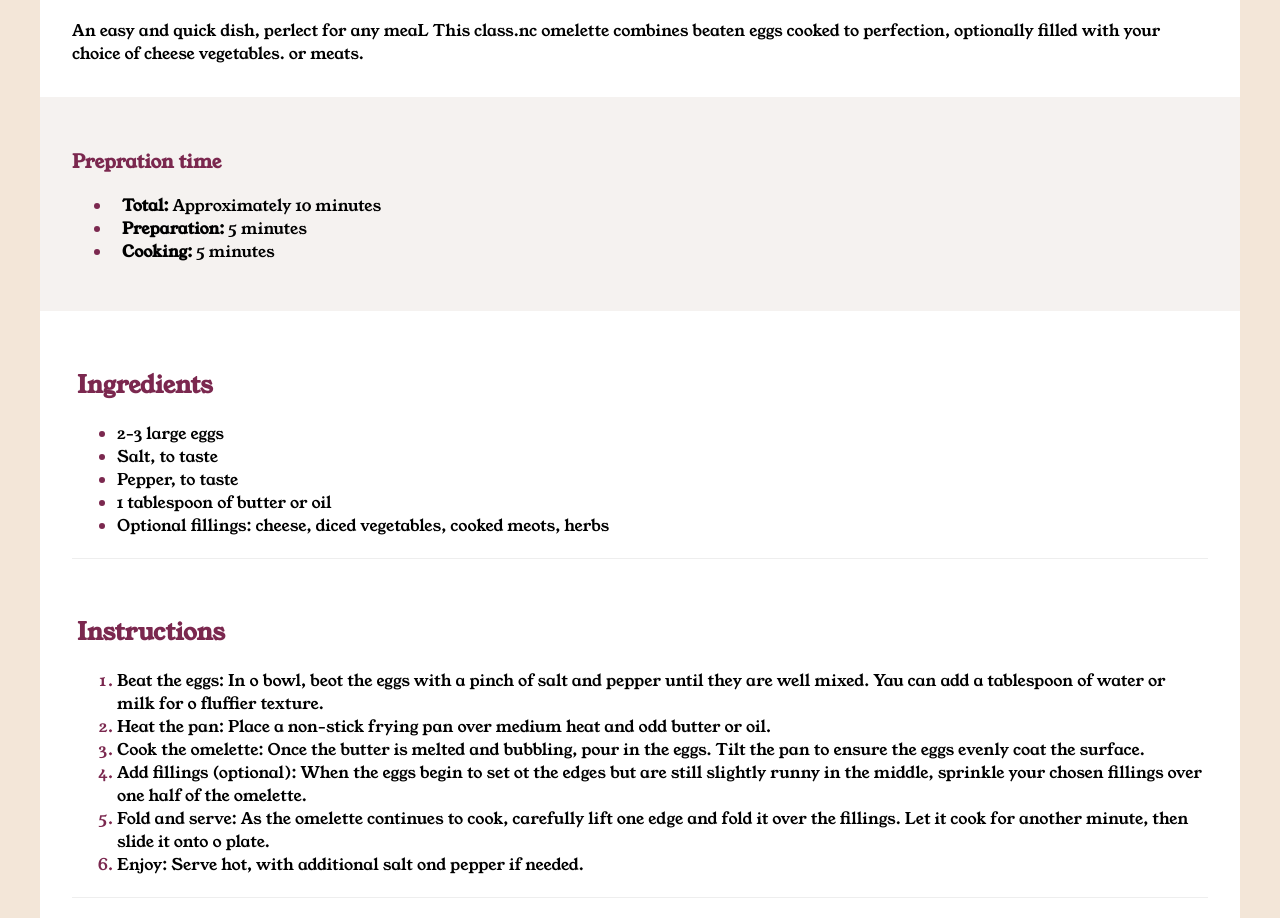
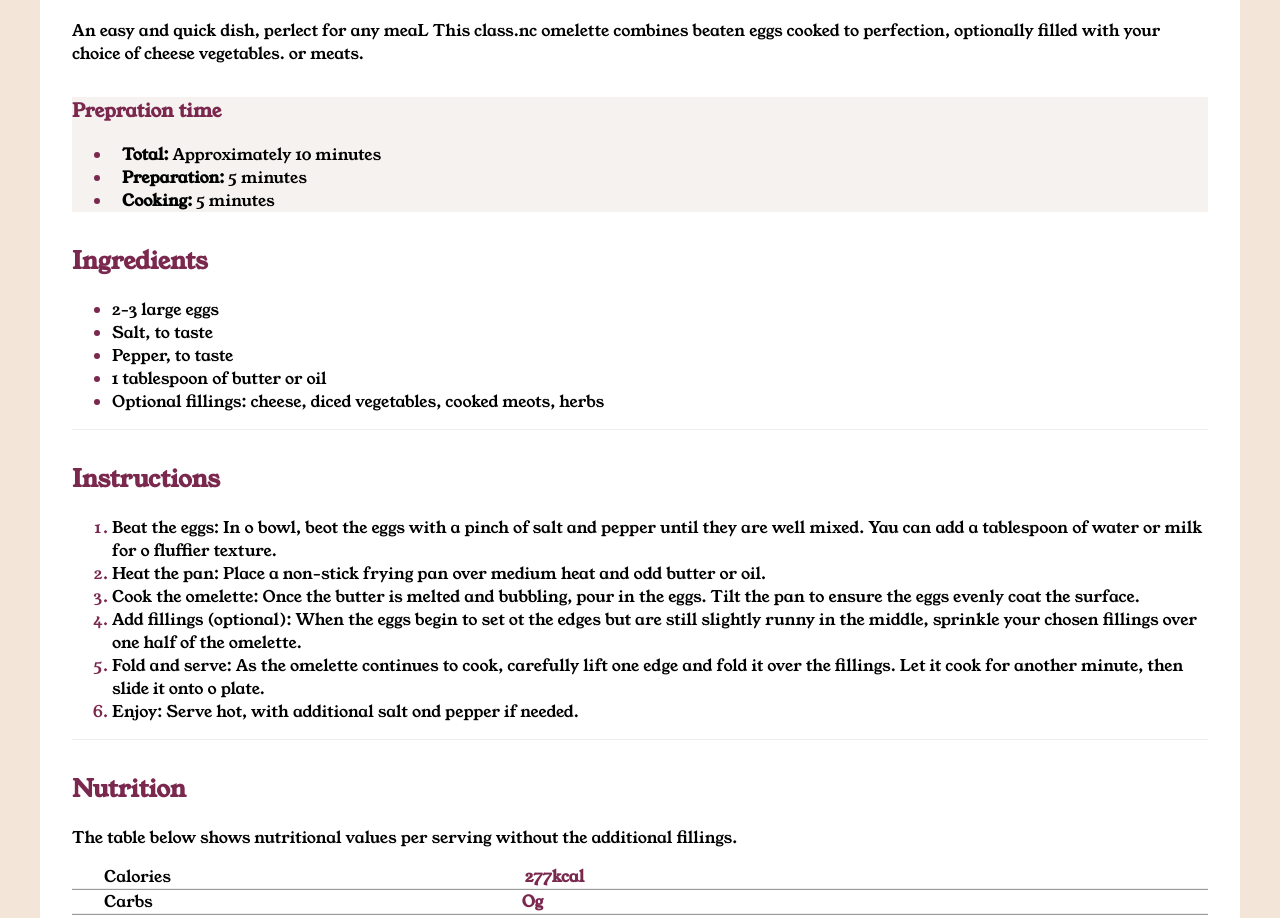
Before and after one commit to Arfatbdc/FrontendMentorChallenge-1, a plain HTML site: page index.html in a window 1280 px wide. Shown: the part 708-1626 px from the top of the page. Drawn offline with Linux system fonts and the light colour scheme.

Commit message:
Update style.css

```diff
--- a/style.css
+++ b/style.css
@@ -21,15 +21,15 @@ div.intro {
     }
   }
 div img {
-    position: relative;
-    padding: 2rem;
+    position:relative;
+    margin: 2rem;
 }
 div.paragraph1 {
   margin: 2rem;
 }
 div.prepration {
   background-color: hsl(30, 18%, 95%);
-  padding: 2rem;
+  margin: 2rem;
 
 }
 div > h3 {
@@ -44,7 +44,6 @@ li::marker {
 
 div.ingredients {
   margin: 2rem;
-  padding: 5px;
   border-bottom: 1.5px ridge;
 }
 .ingredients h2 {
@@ -52,7 +51,6 @@ div.ingredients {
 }
 div.instruction {
   margin: 2rem;
-  padding: 5px;
   border-bottom: 1.5px ridge;
 }
 .instruction h2 {
@@ -60,7 +58,6 @@ div.instruction {
 }
 div.nutrition {
   margin: 2rem;
-  padding: 5px;
 }
 .nutrition > h2 {
   color: hsl(332, 51%, 32%);
```
